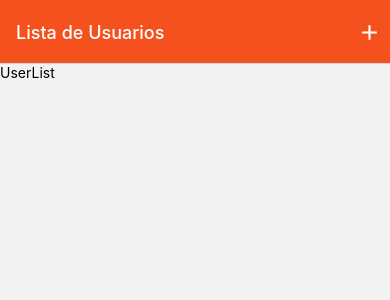
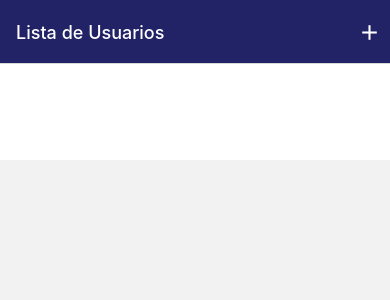
Before and after one commit to AllisonVinicius/react-native-, a React Native app in the folder crudnative/: screen /UserList in a window 390 px wide. Shown: the top 300 px of the page. Built offline with nearby package versions, Linux system fonts and the light colour scheme.

Commit message:
list-user

```diff
--- a/crudnative/src/App.js
+++ b/crudnative/src/App.js
@@ -43,7 +43,7 @@ export default props => {
 
 const screenOptions = {
   headerStyle: {
-    backgroundColor: '#f4511e',
+    backgroundColor: '#226',
   },
   headerTintColor: '#fff',
   headerTitleStyle: {},
--- a/crudnative/src/data/user.js
+++ b/crudnative/src/data/user.js
@@ -4,7 +4,7 @@ export default [
     name: 'Teste',
     email: 'teste@gmail.com',
     avatarUrl:
-      'https://cdn.pixabay.com/photo/2016/08/20/05/38/avatar-1606916_960_720.png',
+      'https://cdn.pixabay.com/photo/2016/03/31/19/58/avatar-1295429_960_720.png',
   },
   {
     id: 2,
@@ -18,6 +18,6 @@ export default [
     name: 'duque',
     email: 'duque@gmail.com',
     avatarUrl:
-      'https://cdn.pixabay.com/photo/2018/08/28/12/41/avatar-3637425_960_720.png',
+      'https://cdn.pixabay.com/photo/2016/03/31/19/58/avatar-1295429_960_720.png',
   },
 ];
--- a/crudnative/src/views/UserList.js
+++ b/crudnative/src/views/UserList.js
@@ -1,6 +1,20 @@
 import React from 'react';
-import {Text} from 'react-native';
+import {FlatList, View} from 'react-native';
+import {ListItem} from 'react-native-elements';
+import user from '../data/user';
 
 export default props => {
-  return <Text>UserList</Text>;
+  function getUserItem({item: user}) {
+    return <ListItem leftAvatar={{source: {uri: user.avatarUrl}}} />;
+  }
+
+  return (
+    <View>
+      <FlatList
+        keyExtractor={user => user.id.toString()}
+        data={user}
+        renderItem={getUserItem}
+      />
+    </View>
+  );
 };
```
Also changed, not shown: 1 other file (tests, documents, lock files or other folders).
